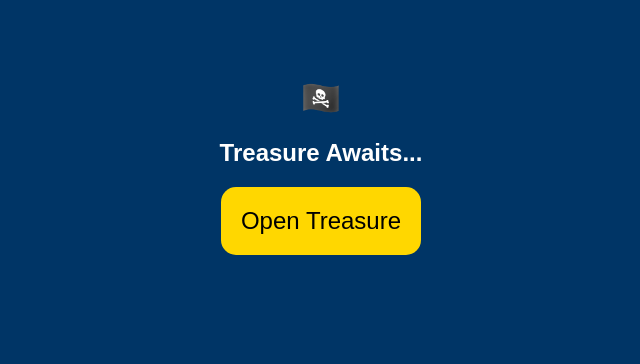
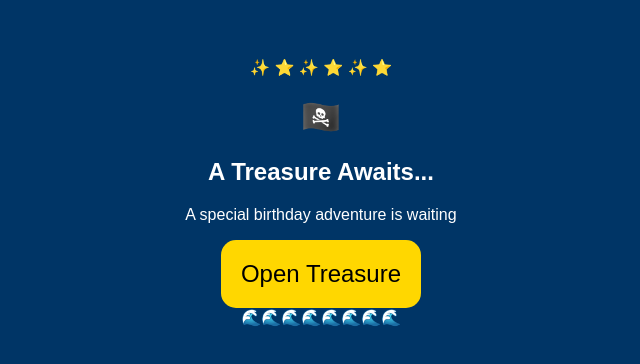
Before and after one commit to Criboh98/birthday-card, a plain HTML site: page index.html in a window 1280 px wide. Shown: the whole page, without its empty margins (319-959 px from the left). Drawn offline with Linux system fonts and the light colour scheme.

Commit message:
Update birthday card HTML structure and content

```diff
--- a/index.html
+++ b/index.html
@@ -2,21 +2,41 @@
 <html lang="sv">
 
 <head>
+
 <meta charset="UTF-8">
-    <title>Happy Birthday ❤️</title>
+<meta name="viewport" content="width=device-width, initial-scale=1.0">
+
+<title>Birthday Treasure 🏴‍☠️</title>
 
 <link rel="stylesheet" href="style.css">
+
 </head>
+
 
 <body>
 
+
+<div class="stars">
+✨ ⭐ ✨ ⭐ ✨ ⭐
+</div>
+
+
+<div class="container">
+
 <h1>🏴‍☠️</h1>
 
-    <h2>Treasure Awaits...</h2>
+<h2>A Treasure Awaits...</h2>
 
-    <button id="openButton">
+<p>
+A special birthday adventure is waiting
+</p>
+
+<button onclick="openTreasure()">
 Open Treasure
 </button>
+
+</div>
+
 
 <div id="letter">
 
@@ -28,7 +48,14 @@ Det här kortet kommer lite i förväg eftersom jag reser bort och inte ville ri
 
 </div>
 
+
+<div class="ocean">
+🌊🌊🌊🌊🌊🌊🌊🌊
+</div>
+
+
 <script src="script.js"></script>
+
 
 </body>
 
```
Lines whose indentation alone changed are shown as unchanged.
